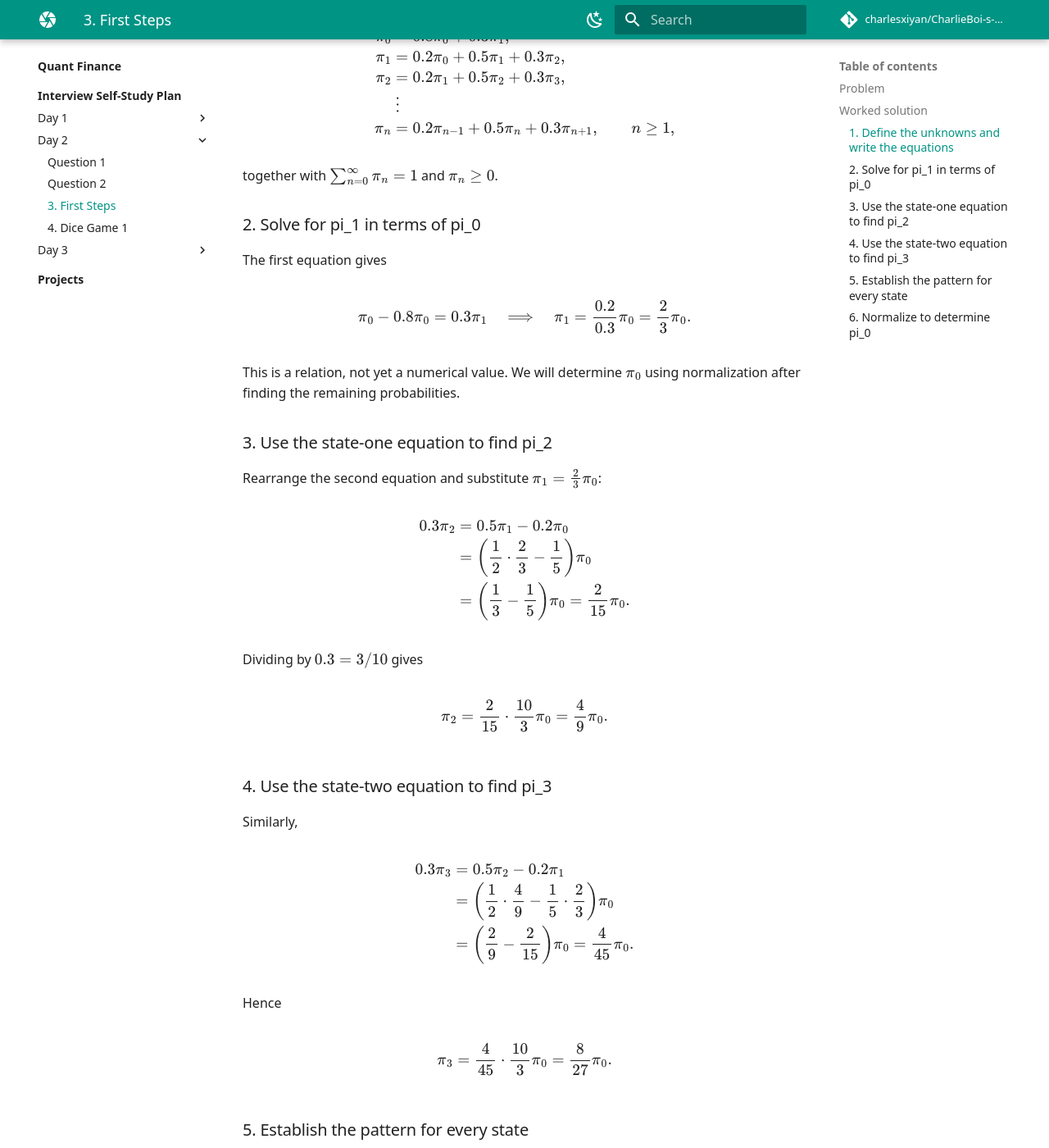
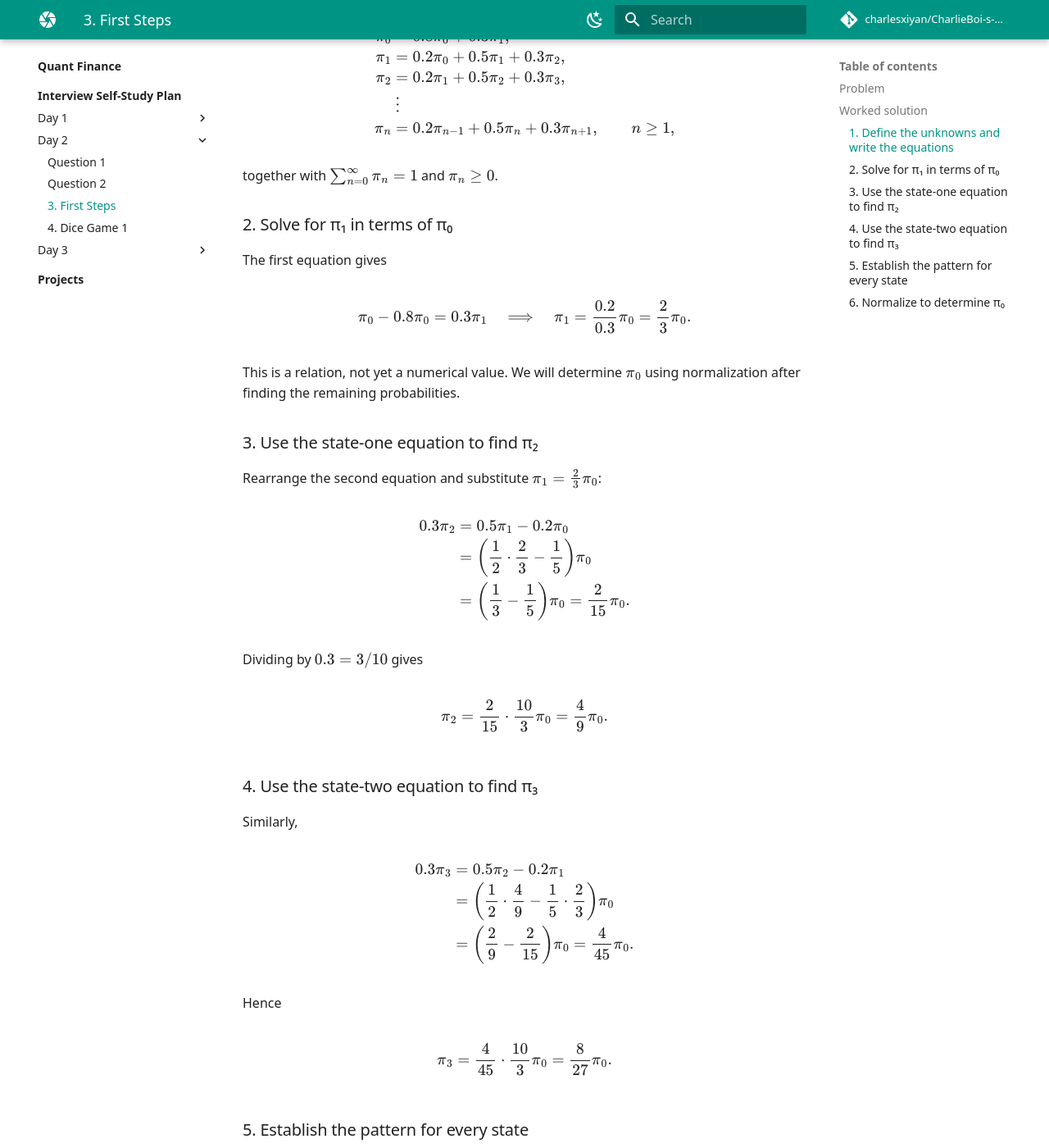
Before and after one commit to charlesxiyan/CharlieBoi-s-Lens-on-the-World, an MkDocs documentation site: the page built from docs/quant-finance/day-2/question-3.md, in a window 1280 px wide and 1400 px high, scrolled down 1038 px. Shown: the whole window at 82% size. Built offline with MkDocs 1.6.1 and Material for MkDocs 9.7.7, drawn with Linux system fonts in a browser that asks for light colours; comment, search, counter and statistics services are not loaded; some of the changed text lies outside the part shown.

Commit message:
Render stationary probability symbols in First Steps headings

```diff
--- a/docs/quant-finance/day-2/question-3.md
+++ b/docs/quant-finance/day-2/question-3.md
@@ -49,7 +49,7 @@ $$
 
 together with $\sum_{n=0}^{\infty}\pi_n=1$ and $\pi_n\ge0$.
 
-### 2. Solve for pi_1 in terms of pi_0
+### 2. Solve for π₁ in terms of π₀
 
 The first equation gives
 
@@ -62,7 +62,7 @@ $$
 This is a relation, not yet a numerical value. We will determine $\pi_0$
 using normalization after finding the remaining probabilities.
 
-### 3. Use the state-one equation to find pi_2
+### 3. Use the state-one equation to find π₂
 
 Rearrange the second equation and substitute $\pi_1=\frac23\pi_0$:
 
@@ -83,7 +83,7 @@ $$
 =\frac49\pi_0.
 $$
 
-### 4. Use the state-two equation to find pi_3
+### 4. Use the state-two equation to find π₃
 
 Similarly,
 
@@ -135,7 +135,7 @@ $$
 \pi_n=\left(\frac23\right)^n\pi_0,\qquad n\ge0.
 $$
 
-### 6. Normalize to determine pi_0
+### 6. Normalize to determine π₀
 
 All state probabilities must sum to one:
 
```
